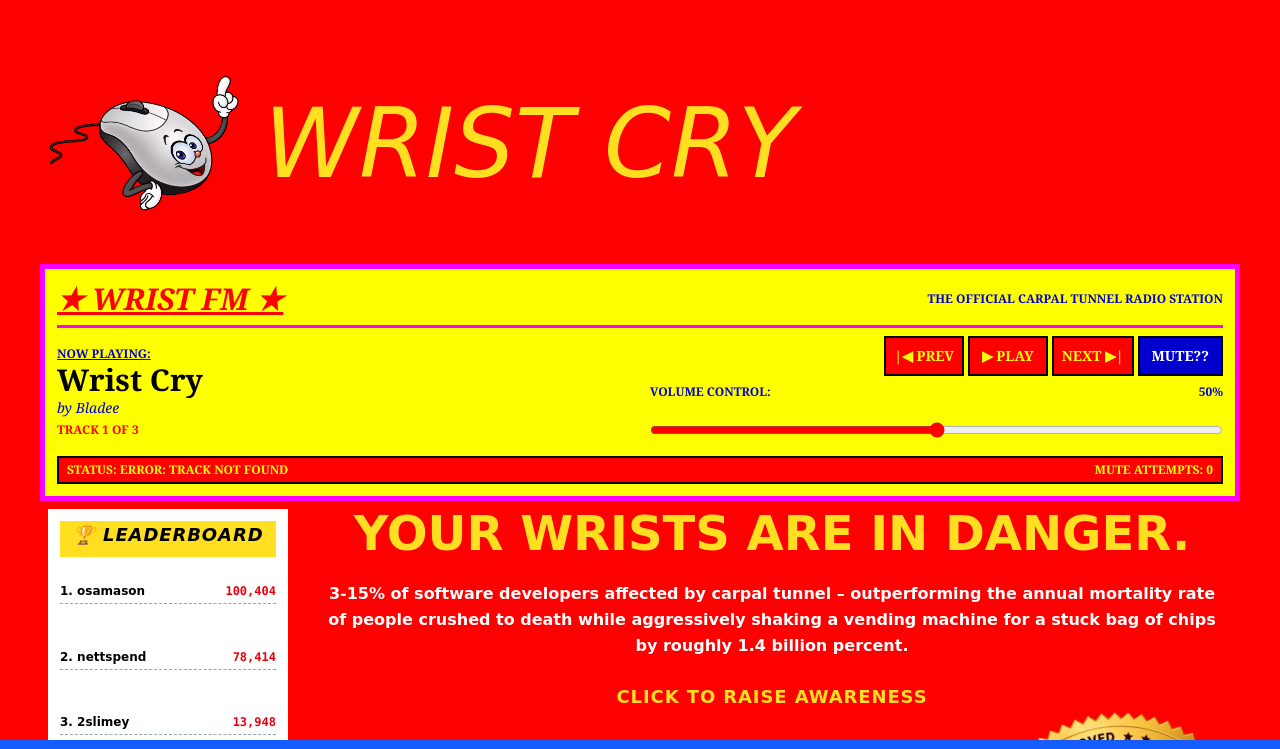
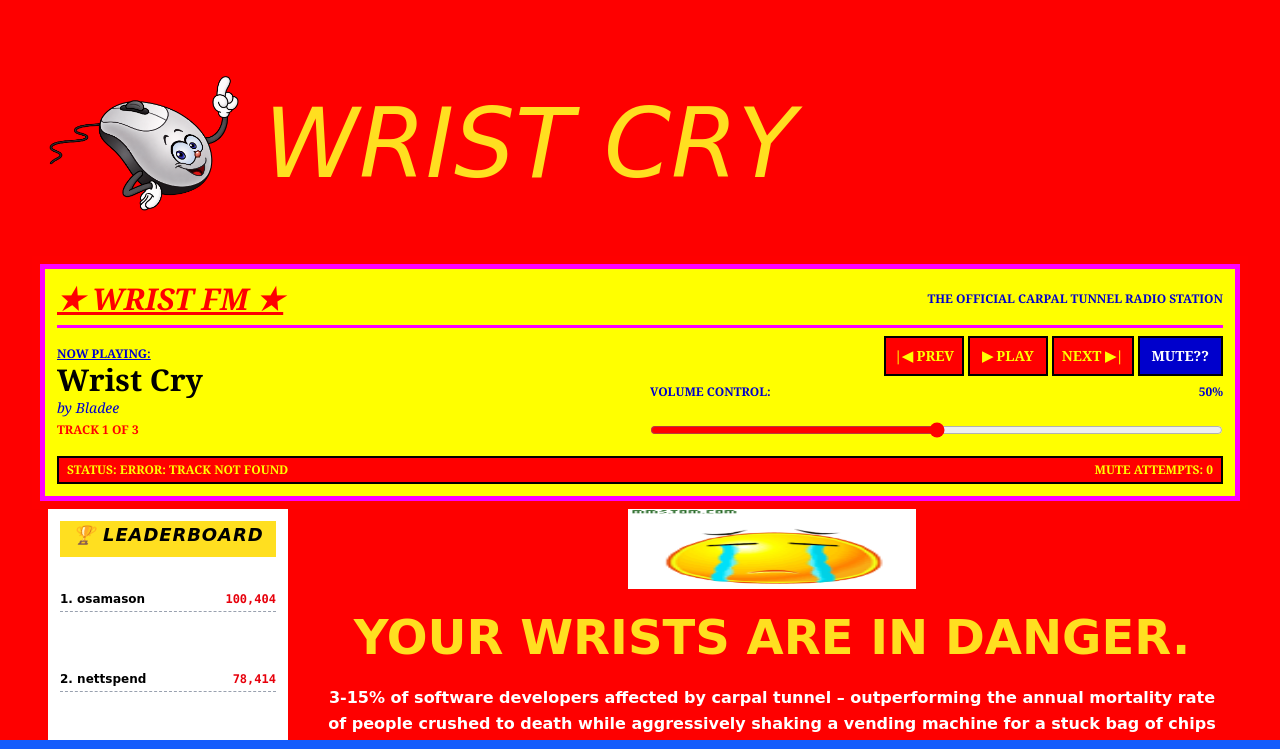
Before and after one commit to n4ilvh/wristcry, a React (Vite) app in the folder wristcry/: page / in a window 1280 px wide. Shown: the top 749 px of the page. Built offline with nearby package versions, Linux system fonts and the light colour scheme.

Commit message:
add chinese gif

```diff
--- a/wristcry/src/App.jsx
+++ b/wristcry/src/App.jsx
@@ -269,8 +269,6 @@ export default function App() {
       className="background flex flex-col justify-between min-h-screen pb-32 relative font-comic"
     >
 
-
-
       {/* Header with massive mouse image and huge yellow title */}
       <header className="header flex justify-between items-center w-full p-4 z-25 font-comic">
         <div className="flex items-center gap-6">
@@ -315,6 +313,9 @@ export default function App() {
 
         {/* Main Content */}
         <main className="flex flex-col items-center justify-center flex-grow gap-6 px-4 text-center pb-12">
+
+          {/* chinese gif */}
+          <img src="../public/images/gif1.gif" className="w-56 h-20 md:w-72"/>
 
           {/* Title */}
           <h2 className="text-3xl md:text-5xl font-black text-center text-yellow-300 font-comic">
```
